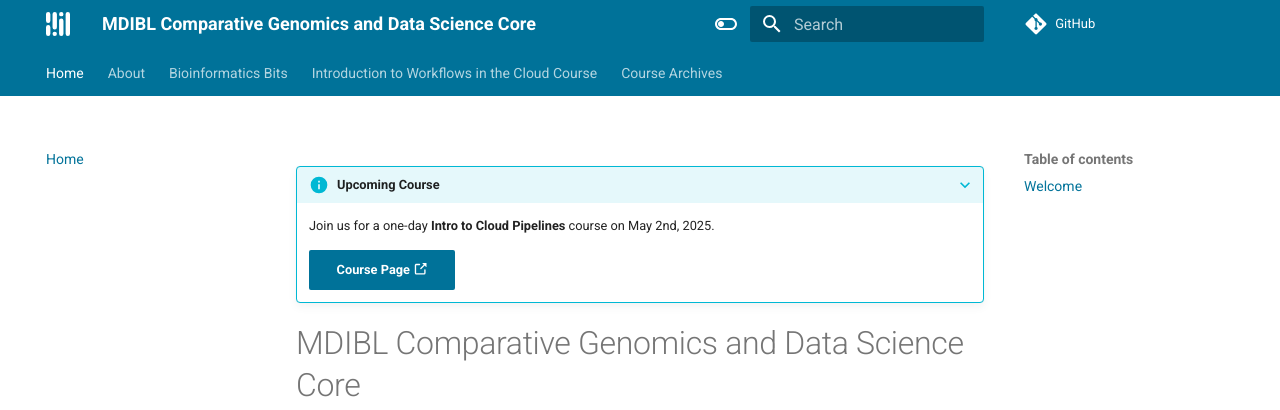
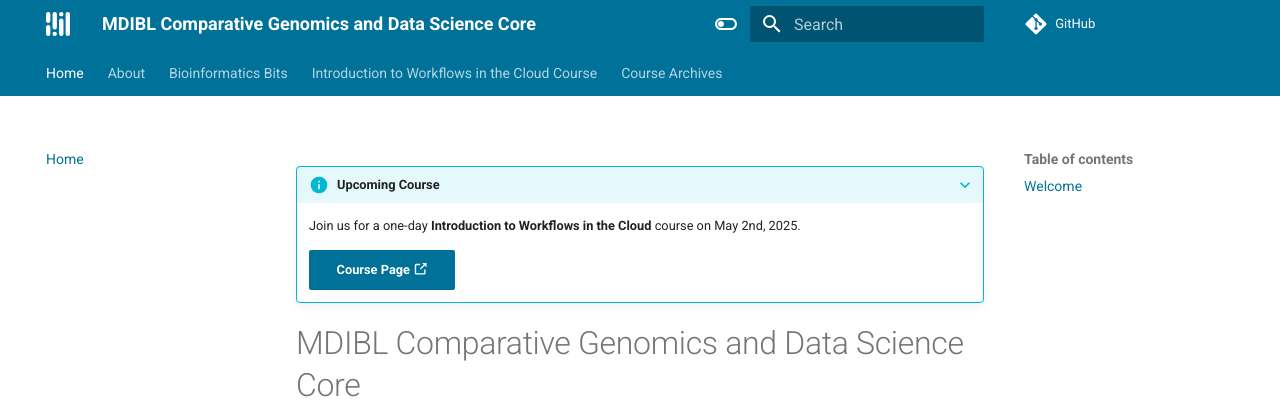
Before and after one commit to mdibl/mdibl.github.io, an MkDocs documentation site: the page built from docs/index.md, in a window 1280 px wide and 995 px high. Shown: the top 410 px of the window. Built offline with MkDocs 1.6.1 and Material for MkDocs 9.7.7, drawn with Linux system fonts in a browser that asks for light colours; comment, search, counter and statistics services are not loaded.

Commit message:
update course name

```diff
--- a/docs/index.md
+++ b/docs/index.md
@@ -1,6 +1,6 @@
 ???+ info "Upcoming Course"
 
-    Join us for a one-day **Intro to Cloud Pipelines** course on May 2nd, 2025.
+    Join us for a one-day **Introduction to Workflows in the Cloud** course on May 2nd, 2025.
 
     [Course Page :octicons-link-external-16:](introToCloudCourse/index.md){ .md-button .md-button--primary }
 
```
